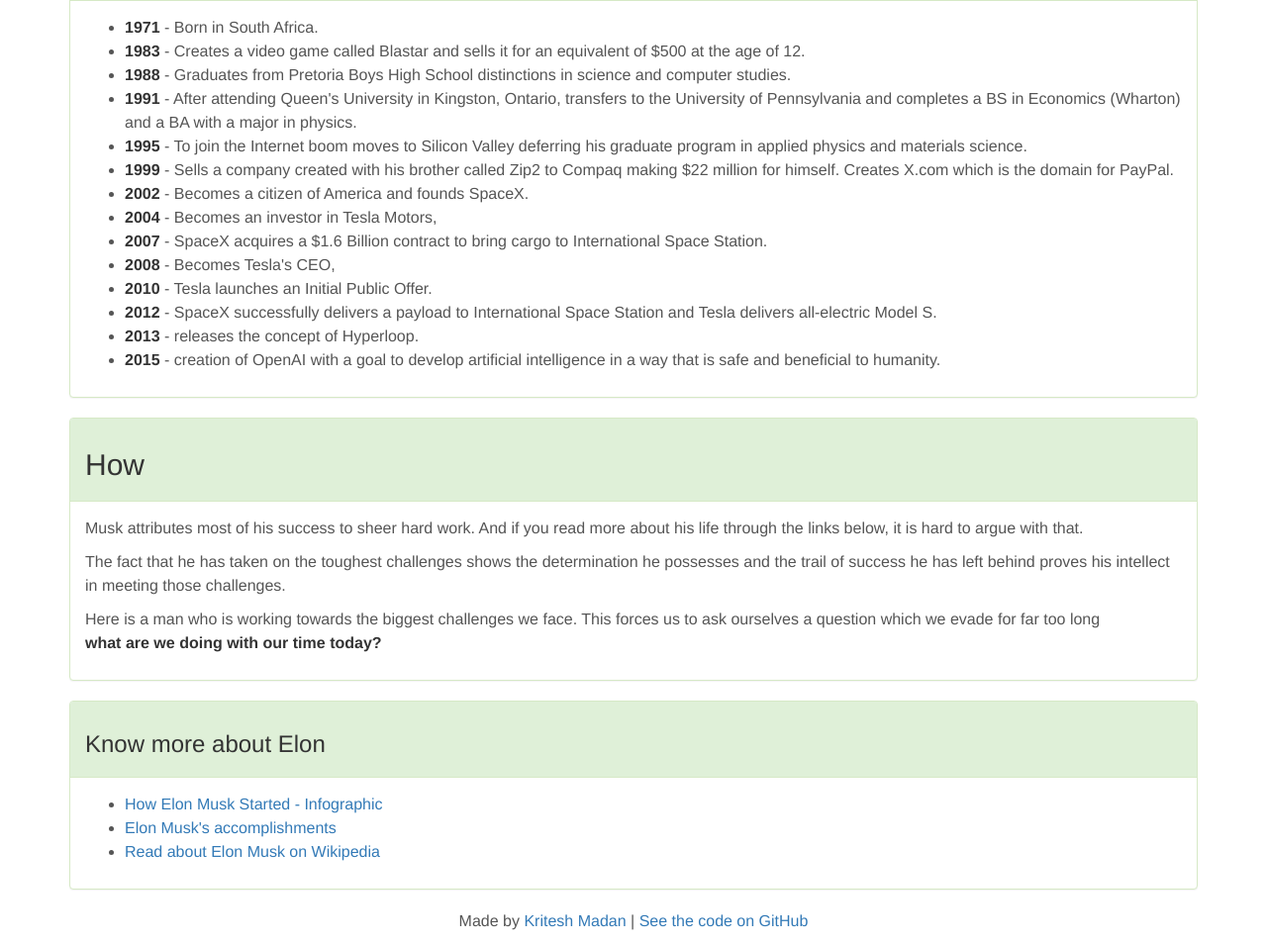
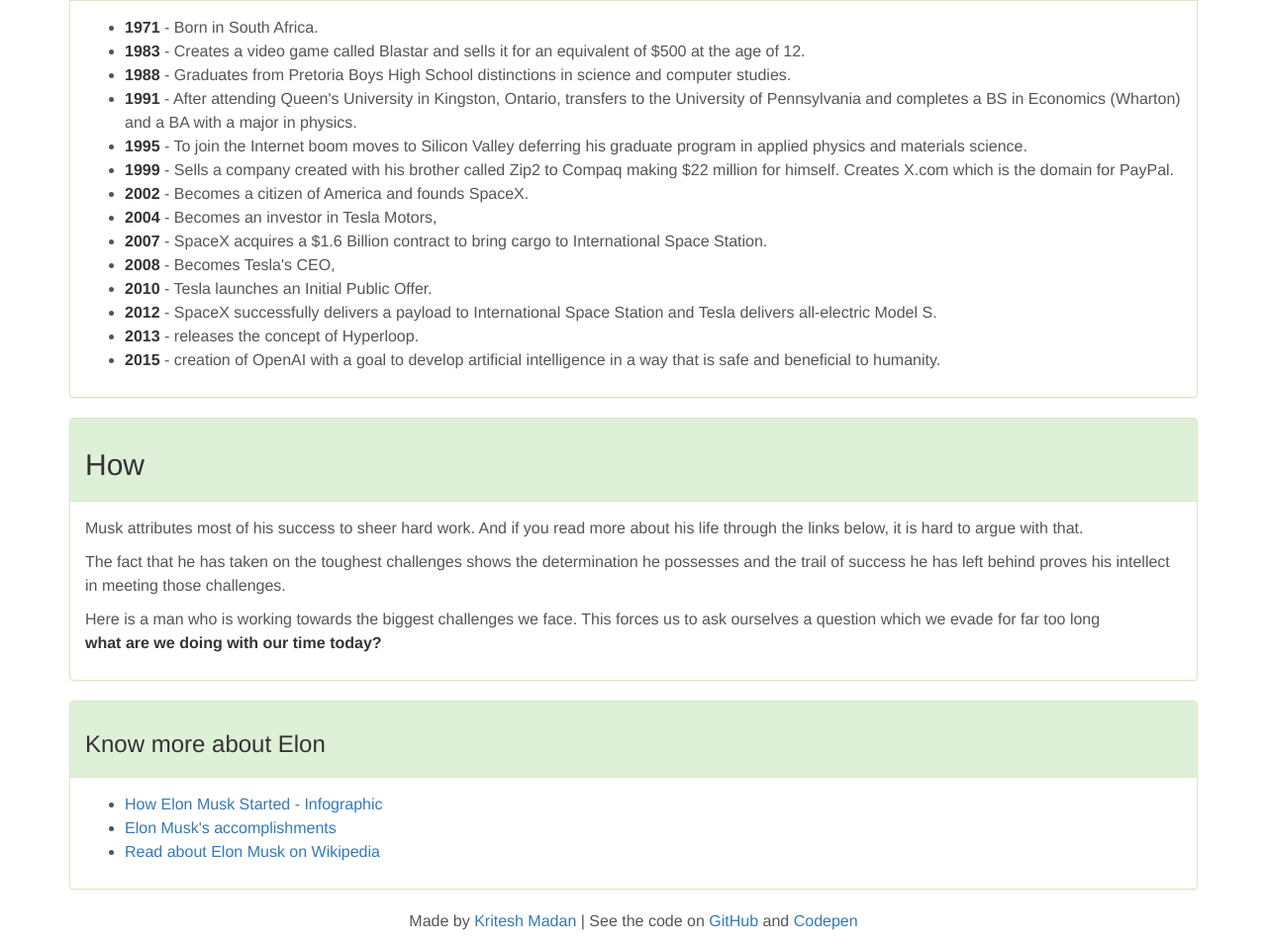
Before and after one commit to NotGonnaGitUs/tribute-page, a plain HTML site: page index.html in a window 1280 px wide. Shown: the part 1265-2218 px from the top of the page at 99% size. Drawn offline with nearby package versions, Linux system fonts and the light colour scheme.

Commit message:
Added codepen link

```diff
--- a/index.html
+++ b/index.html
@@ -100,8 +100,9 @@ species today. </p>
 </div>
 
 <footer class="text-center">
-  <p>Made by <a href="http://www.kritesh.in">Kritesh Madan</a> |
-  <a href="https://github.com/NotGonnaGitUs/tribute-page">See the code on GitHub</a></p>
+  <p>Made by <a href="http://www.kritesh.in" target="_blank">Kritesh Madan</a> |
+  See the code on <a href="https://github.com/NotGonnaGitUs/tribute-page" target="_blank">GitHub</a> and
+  <a href="http://codepen.io/NotGonnaGitUs/full/ggEpWm/" target="_blank">Codepen</a></p>
 </footer>
 </body>
 </html>
```
